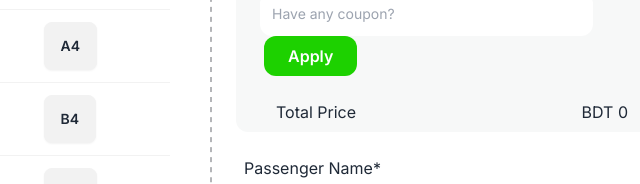
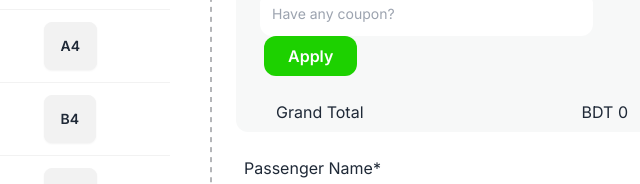
Before and after one commit to tanvir-asif/PH-Ticket, a plain HTML site: page index.html in a window 1280 px wide. Shown: the part 2313-2497 px from the top of the page, 556-1196 px from the left. Drawn offline with nearby package versions, Linux system fonts and the light colour scheme.

Commit message:
Text change

```diff
--- a/index.html
+++ b/index.html
@@ -433,7 +433,7 @@
                 </button>
               </div>
               <div class="flex flex-row justify-between mr-12 ml-4 mb-2 mt-2">
-                <p>Total Price</p>
+                <p>Grand Total</p>
                 <p>BDT <span id="grand-total">0</span></p>
               </div>
             </div>
```
